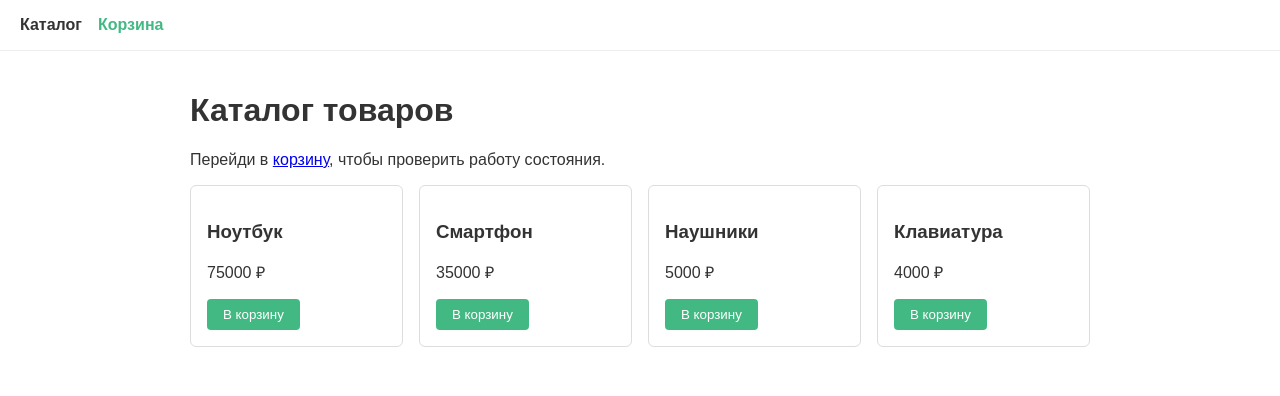
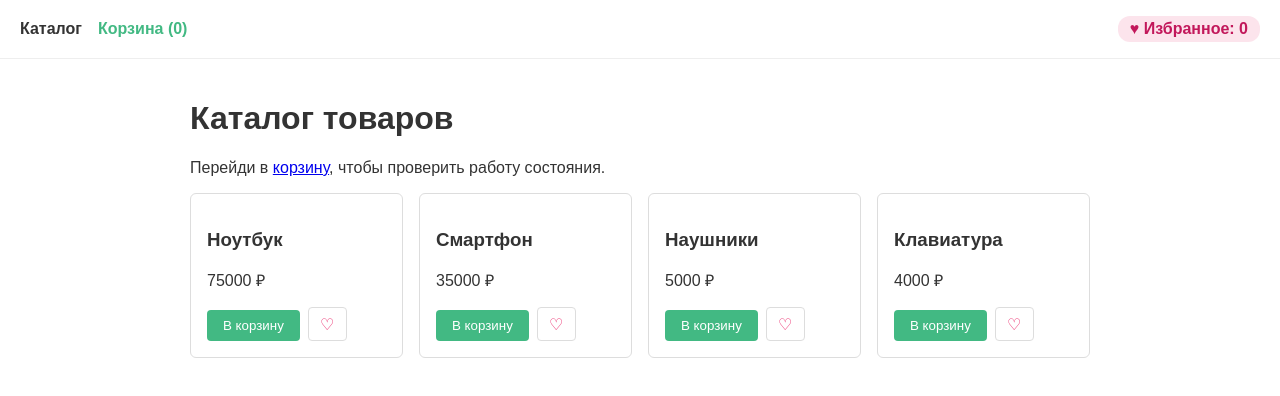
Before and after one commit to nikitanelubin/pr34-pinia, a Vue app: page / in a window 1280 px wide. Shown: the top 396 px of the page. Built offline with nearby package versions, Linux system fonts and the light colour scheme.

Commit message:
Второй store «Избранное» и счётчик в шапке приложения

```diff
--- a/src/App.vue
+++ b/src/App.vue
@@ -1,8 +1,15 @@
 <template>
-  <nav class="nav">
-    <RouterLink to="/" class="nav-link">Каталог</RouterLink>
-    <RouterLink to="/cart" class="nav-link">Корзина</RouterLink>
-  </nav>
+  <!-- шапка приложения -->
+  <header class="header">
+    <nav>
+      <RouterLink to="/" class="nav-link">Каталог</RouterLink>
+      <RouterLink to="/cart" class="nav-link">Корзина ({{ cartStore.count }})</RouterLink>
+    </nav>
+
+    <!-- счётчик из второго store. Он реактивный: меняется сам,
+         как только на любой странице нажали на сердечко -->
+    <span class="favorites">♥ Избранное: {{ favoritesStore.count }}</span>
+  </header>
 
   <!-- предупреждение из store (например, о лимите корзины) - видно на любой странице -->
   <p v-if="cartStore.warning" class="warning">⚠ {{ cartStore.warning }}</p>
@@ -13,14 +20,28 @@
 
 <script setup>
 import { useCartStore } from './stores/cart.js'
+import { useFavoritesStore } from './stores/favorites.js'
 
 const cartStore = useCartStore()
+const favoritesStore = useFavoritesStore()
 </script>
 
 <style scoped>
-.nav {
+.header {
+  /* ссылки слева, счётчики справа */
+  display: flex;
+  justify-content: space-between;
+  align-items: center;
   padding: 1rem 20px;
   border-bottom: 1px solid #eee;
+}
+
+.favorites {
+  padding: 4px 12px;
+  border-radius: 12px;
+  background: #fce4ec;
+  color: #c2185b;
+  font-weight: bold;
 }
 
 .nav-link {
--- a/src/pages/CatalogPage.vue
+++ b/src/pages/CatalogPage.vue
@@ -8,6 +8,14 @@
         <h3>{{ product.name }}</h3>
         <p>{{ product.price }} ₽</p>
         <button @click="addToCart(product)" class="btn-add">В корзину</button>
+        <!-- сердечко: закрашенное, если товар в избранном -->
+        <button
+          @click="favoritesStore.toggleFavorite(product.id)"
+          class="btn-fav"
+          :class="{ active: isFavorite(product.id) }"
+        >
+          {{ isFavorite(product.id) ? '♥' : '♡' }}
+        </button>
       </div>
     </div>
   </div>
@@ -15,9 +23,11 @@
 
 <script setup>
 import { useCartStore } from '../stores/cart.js'
+import { useFavoritesStore } from '../stores/favorites.js'
 
 // получаем хранилище корзины - то же самое, что и на странице корзины
 const cartStore = useCartStore()
+const favoritesStore = useFavoritesStore()
 
 const products = [
   { id: 1, name: 'Ноутбук', price: 75000 },
@@ -29,6 +39,11 @@ const products = [
 // компонент сам корзину не меняет - только вызывает action из store
 const addToCart = (product) => {
   cartStore.addToCart(product)
+}
+
+// includes проверяет, есть ли id в массиве избранного
+const isFavorite = (id) => {
+  return favoritesStore.ids.includes(id)
 }
 </script>
 
@@ -57,4 +72,20 @@ const addToCart = (product) => {
 .btn-add:hover {
   background: #3aa875;
 }
+
+.btn-fav {
+  margin-left: 0.5rem;
+  padding: 0.4rem 0.7rem;
+  border: 1px solid #ddd;
+  border-radius: 4px;
+  background: white;
+  color: #e91e63;
+  font-size: 16px;
+  cursor: pointer;
+}
+
+.btn-fav.active {
+  border-color: #e91e63;
+  background: #fce4ec;
+}
 </style>
--- /dev/null
+++ b/src/stores/favorites.js
@@ -0,0 +1,25 @@
+import { defineStore } from 'pinia'
+
+// Второе хранилище - избранные товары. Храним только id товаров
+export const useFavoritesStore = defineStore('favorites', {
+  state: () => ({
+    ids: JSON.parse(localStorage.getItem('favorite_ids')) || []
+  }),
+
+  getters: {
+    // сколько товаров в избранном - этот счётчик показывается в шапке
+    count: (state) => state.ids.length
+  },
+
+  actions: {
+    // если товар уже в избранном - убираем его, если нет - добавляем
+    toggleFavorite(id) {
+      if (this.ids.includes(id)) {
+        this.ids = this.ids.filter((favoriteId) => favoriteId !== id)
+      } else {
+        this.ids.push(id)
+      }
+      localStorage.setItem('favorite_ids', JSON.stringify(this.ids))
+    }
+  }
+})
```
